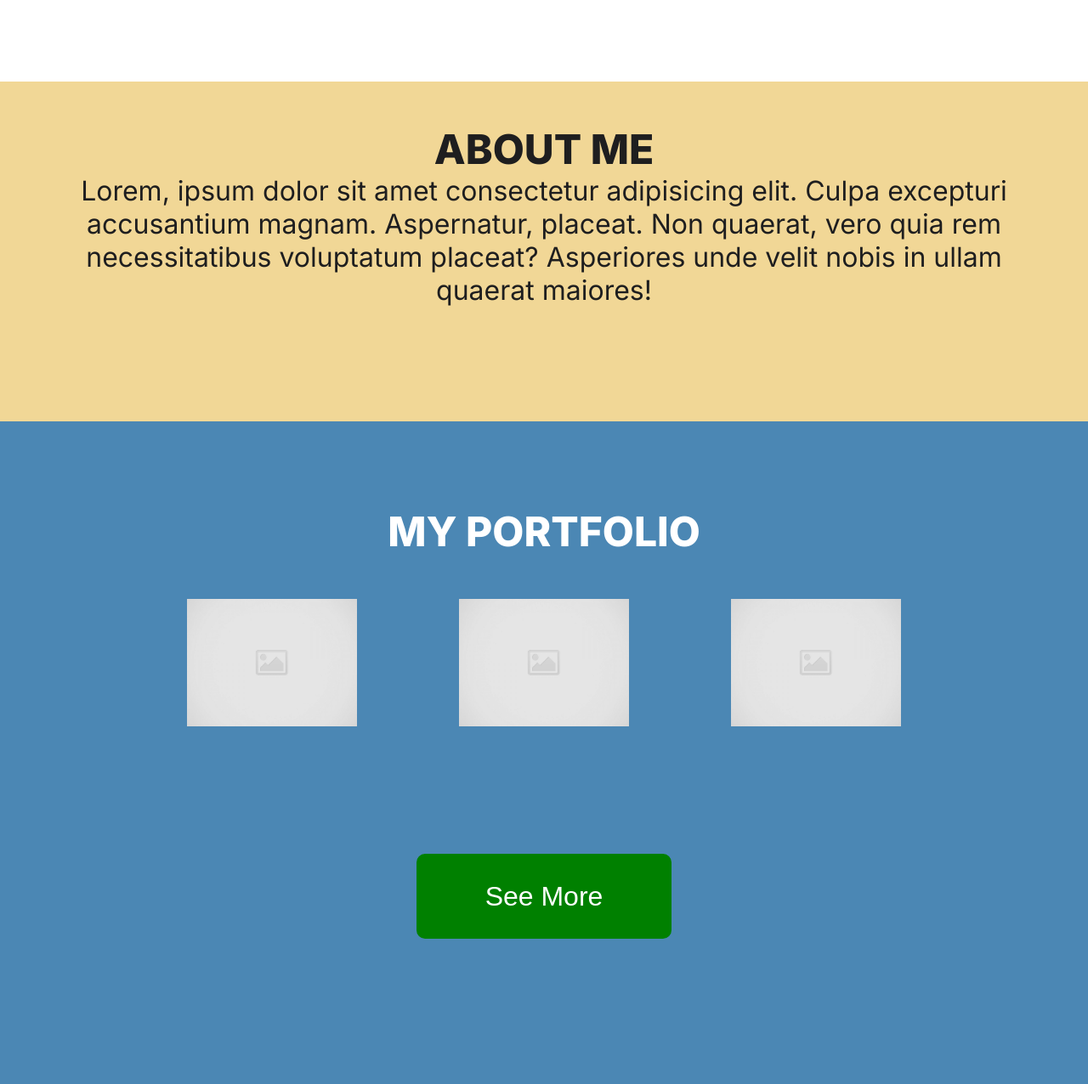
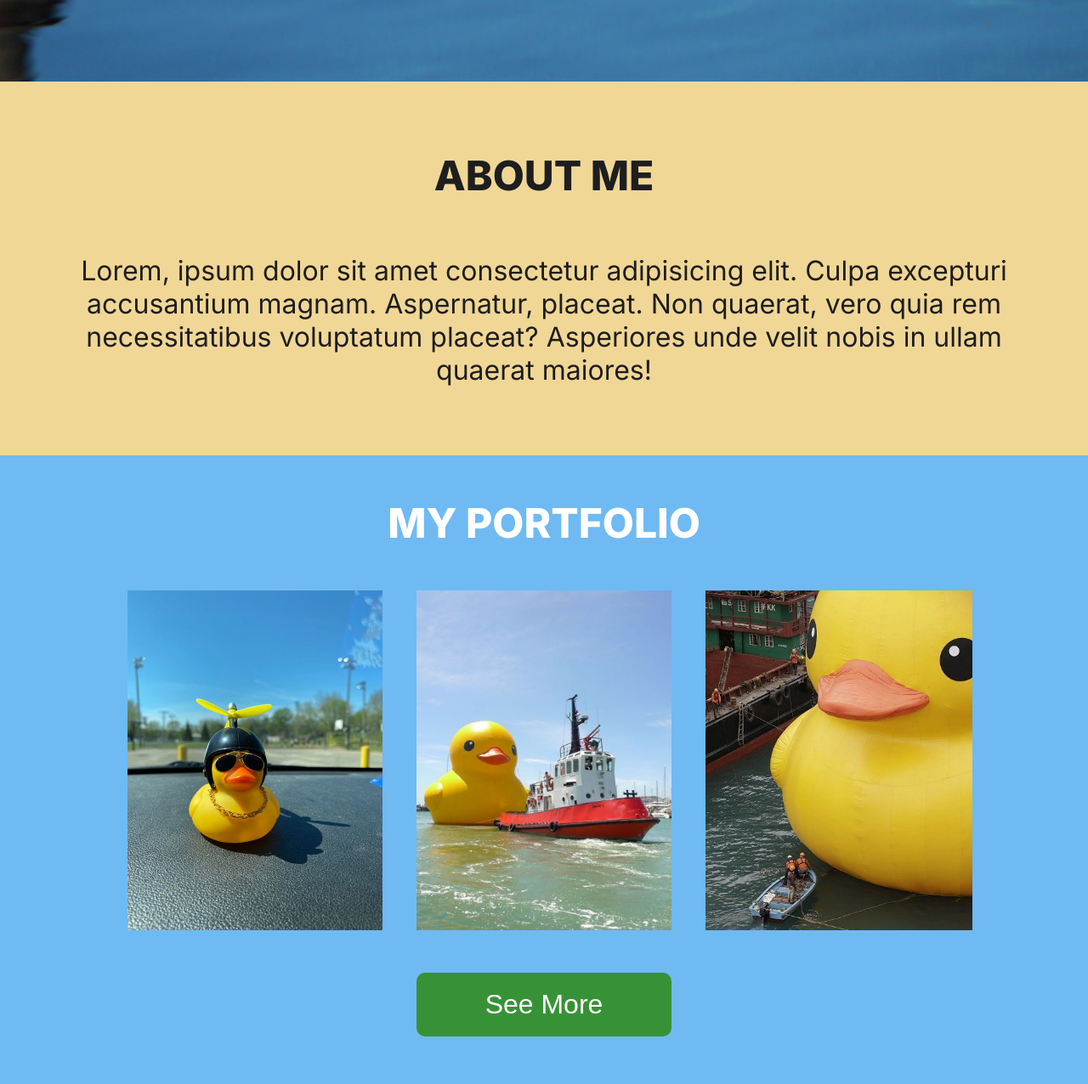
Before and after one commit to ajmdz/mendoza-aj_ws, a plain HTML site: page Portfolio/index.html in a window 1280 px wide. Shown: the part 704-1980 px from the top of the page at 85% size. Drawn offline with Linux system fonts and the light colour scheme.

Commit message:
Add sample portfolio images

```diff
--- a/Portfolio/index.html
+++ b/Portfolio/index.html
@@ -11,14 +11,14 @@
 </head>
 
 <body>
-    <section class="main">
+    <section class="main" id="main">
     <nav>
-        <div class="logo">AJMDZ</div>
+        <div class="logo">PORTFOLIO</div>
         <div class="tabs">
-            <div class="tab">Home</div>
-            <div class="tab">About</div>
-            <div class="tab">Portfolio</div>
-            <div class="tab">Contact</div>
+            <a href="#main"><div class="tab">Home</div></a>
+            <a href="#about"><div class="tab">About</div></a>
+            <a href="#portfolio"><div class="tab">Portfolio</div></a>
+            <a href="#contact"><div class="tab">Contact</div></a>
         </div>
 
     </nav>
@@ -31,26 +31,26 @@
 
 
 
-    <section class="about">
+    <section class="about" id="about">
 
         <h2>ABOUT ME</h2>
         <p>Lorem, ipsum dolor sit amet consectetur adipisicing elit. Culpa excepturi accusantium magnam. Aspernatur, placeat. Non quaerat, vero quia rem necessitatibus voluptatum placeat? Asperiores unde velit nobis in ullam quaerat maiores!</p>
 
     </section>
 
-    <section class="portfolio">
+    <section class="portfolio" id="portfolio">
 
         <h2>MY PORTFOLIO</h2>
 
         <div class="projects">
             <div class="project-item">
-                <img src="./img/placeholder-img.jpg" alt="">
+                <img src="./img/rd1.jpg" alt="">
             </div>
             <div class="project-item">
-                <img src="./img/placeholder-img.jpg" alt="">
+                <img src="./img/rd2.jpg" alt="">
             </div>
             <div class="project-item">
-                <img src="./img/placeholder-img.jpg" alt="">
+                <img src="./img/rd3.jpg" alt="">
             </div>
         </div>
 
@@ -58,7 +58,7 @@
 
     </section>
 
-    <section class="contact">
+    <section class="contact" id="contact">
 
         <div class="contact-me"><h2>CONTACT ME</h2></div>
 
@@ -100,7 +100,7 @@
     </section>
 
     <footer>
-        Copyright 2023 - AJMDZ
+        Copyright 2023 - Portfolio-AJ Mendoza
     </footer>
 </body>
 </html>
--- a/Portfolio/style.css
+++ b/Portfolio/style.css
@@ -13,6 +13,7 @@ body {
 
 a {
     text-decoration: none;
+    color: white;
 }
 
 h1 {
@@ -27,7 +28,7 @@ h2 {
 .btn {
     border-radius: 10px;
     border: none;
-    background-color: green;
+    background-color: #379237;
     color: white !important;
     display: flex;
     justify-content: center;
@@ -37,7 +38,7 @@ h2 {
 }
 
 .btn-lg {
-    height: 100px;
+    height: 75px;
     width: 300px;
     font-size: 2rem;
 }
@@ -96,8 +97,12 @@ nav {
 }
 
 .about {
+    display: flex;
+    flex-direction: column;
+    align-items: center;
+    justify-content: space-around;
     padding: 50px;
-    height: 50vh;
+    height: 55vh;
     background-color: #f1d796;
     text-align: center;
 }
@@ -107,9 +112,9 @@ nav {
     flex-direction: column;
     /* align-content: center; */
     /* justify-content: center; */
-    padding: 100px;
-    height: 100vh;
-    background-color: #4B87B4;
+    padding: 50px 100px;
+    height: 110vh;
+    background-color: #6fbaf3;
     text-align: center;
 }
 
@@ -118,20 +123,21 @@ nav {
 }
 
 .projects {
-    margin-top: 50px;
+    margin: 50px 0;
     display: flex;
     align-items: center;
     justify-content: center;
 }
 
 .project-item {
-    margin: 0px 10px;
-    height: 300px;
+    margin: 0px 20px;
+    height: 400px;
     width: 300px;
 }
 
 .project-item img {
-    height: 50%;
+    height: 100%;
+
 }
 
 .contact {
@@ -198,7 +204,7 @@ nav {
     height: 15%;
     font-size: 2em;
     background-color: white;
-    color: black !important;
+    color: #1E1E1F !important;
     padding: 25px;
     border: none;
     outline: none;
@@ -214,7 +220,7 @@ nav {
     font-family: inherit !important;
     font-size: 2em !important;
     background-color: white;
-    color: black;
+    color: #1E1E1F !important;
     padding: 25px;
     border: none;
     font: inherit;
```
Also changed, not shown: Portfolio/img/bg75p.jpg (added), Portfolio/img/rd1.jpg (added), Portfolio/img/rd2.jpg (added), Portfolio/img/rd3.jpg (added).
